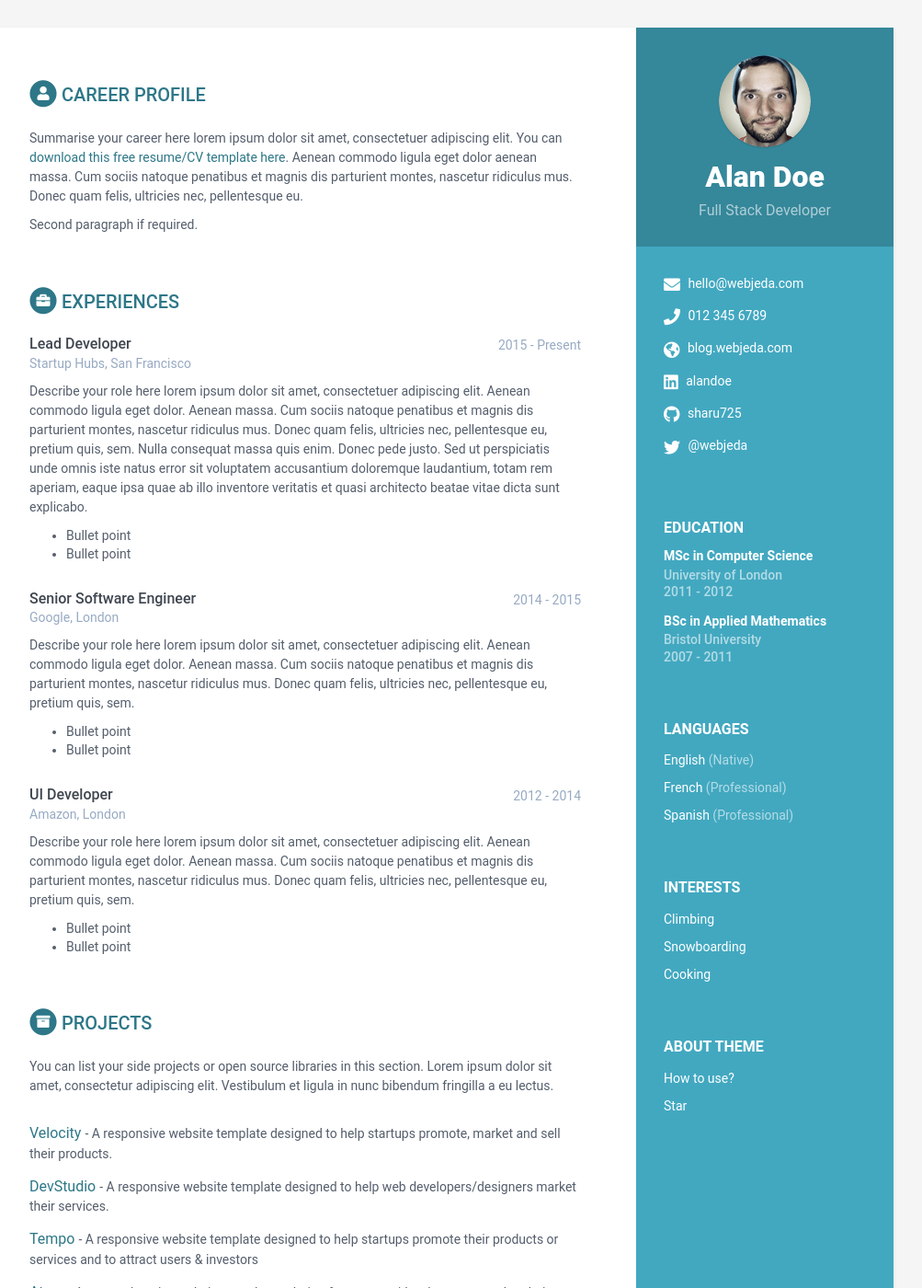
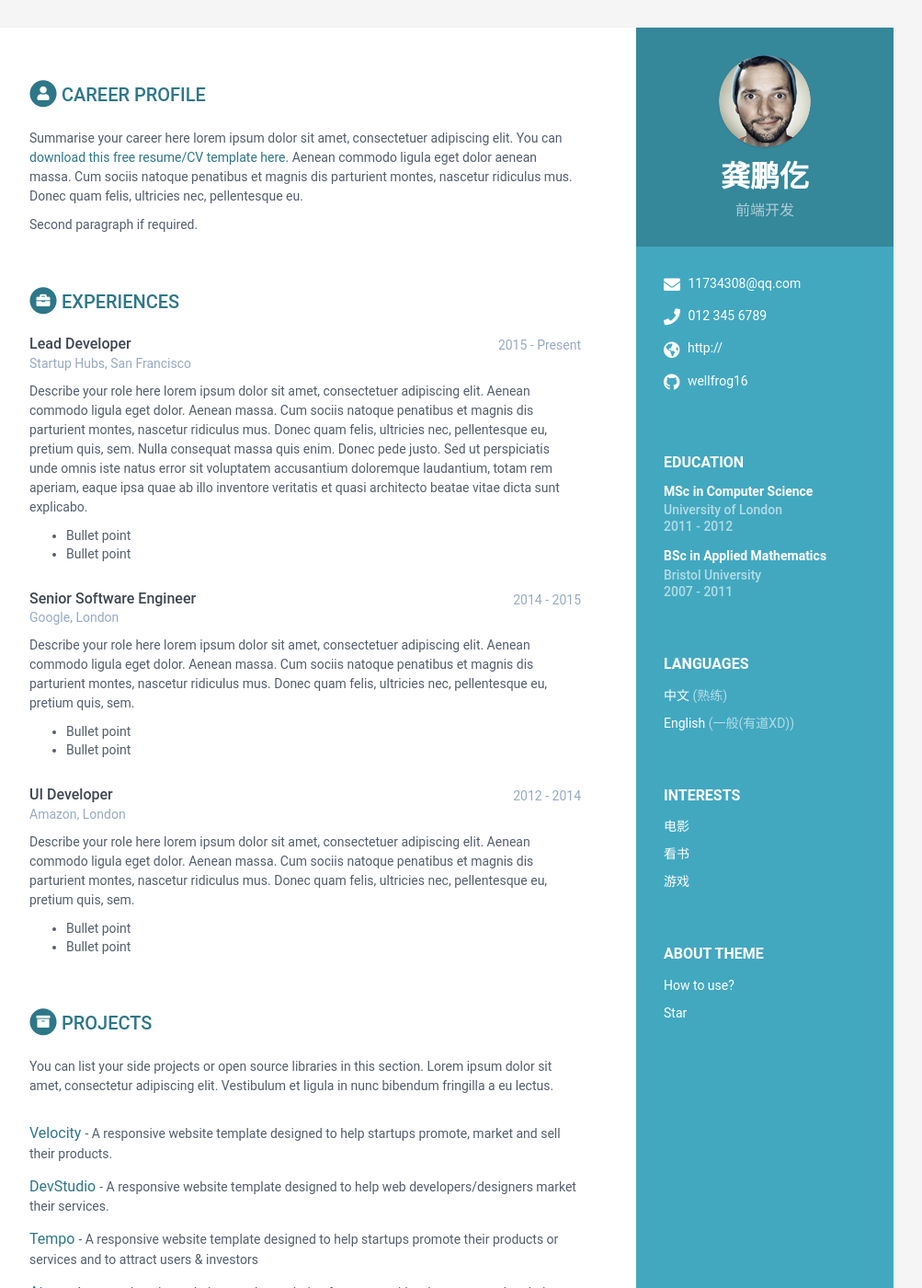
Before and after one commit to wellfrog16/cv, a Jekyll site: the page built from index.html, in a window 1280 px wide and 1400 px high. Shown: the whole window at 92% size, without its empty margins (168-1171 px from the left). Built offline with Jekyll 4.4.1, drawn with Linux system fonts in a browser that asks for light colours; some of the changed text lies outside the part shown.

Commit message:
更新资料看看

```diff
--- a/_data/data.yml
+++ b/_data/data.yml
@@ -7,41 +7,38 @@ sidebar:
     education: True # set to False if you want education in main section instead of in sidebar
 
     # Profile information
-    name: Alan Doe
-    tagline: Full Stack Developer
+    name: 龚鹏仡
+    tagline: 前端开发
     avatar: profile.png  #place a 100x100 picture inside /assets/images/ folder and provide the name of the file below
 
     # Sidebar links
-    email: hello@webjeda.com
+    email: 11734308@qq.com
     phone: 012 345 6789
-    website: blog.webjeda.com #do not add http://
-    linkedin: alandoe
-    github: sharu725
+    website: http:// #do not add http://
+    linkedin:
+    github: wellfrog16
     gitlab:
     bitbucket:
-    twitter: '@webjeda'
+    twitter:
     stack-overflow: # Number/Username, e.g. 123456/alandoe
     codewars:
     goodreads: # Number-Username, e.g. 123456-alandoe
 
     languages:
+      - idiom: 中文
+        level: 熟练
+
       - idiom: English
-        level: Native
-
-      - idiom: French
-        level: Professional
-
-      - idiom: Spanish
-        level: Professional
+        level: 一般(有道XD)
 
     interests:
-      - item: Climbing
+      - item: 电影
         link:
 
-      - item: Snowboarding
+      - item: 看书
         link:
 
-      - item: Cooking
+      - item: 游戏
         link:
 
 career-profile:
@@ -187,7 +184,10 @@ skills:
       - name: Vue
         level: 90%
 
-      - name: SqlServer & MySql & Nedb
+      - name: SqlServer & MySql
+        level: 70%
+
+      - name: Nedb
         level: 70%
 
       - name: Git & Github
```
